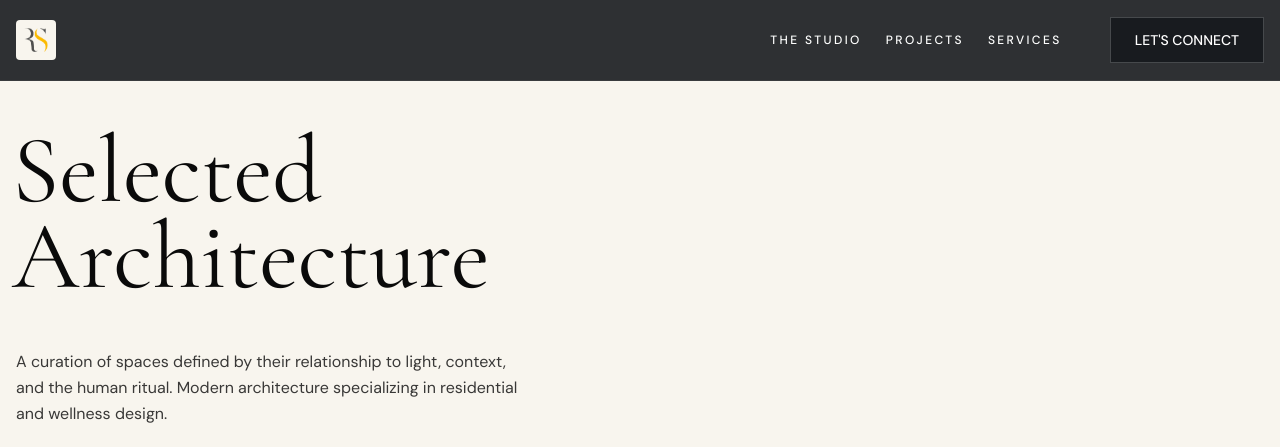
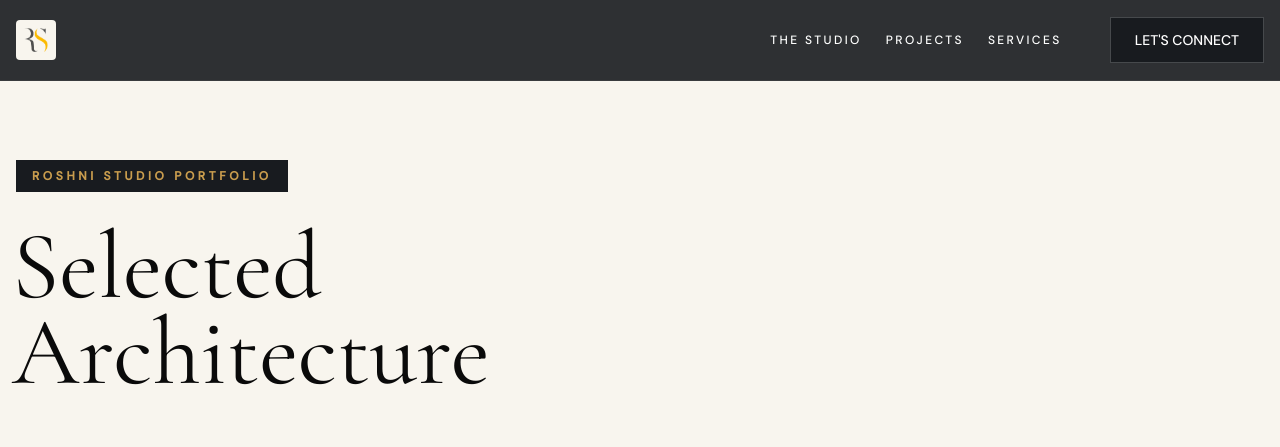
Before and after one commit to adixoo/roshnistudio, a Next.js app: page /projects in a window 1280 px wide. Shown: the top 447 px of the page. Built offline with nearby package versions, Linux system fonts and the light colour scheme.

Commit message:
fixed padding on pages

```diff
--- a/src/app/contact/_components/Hero.tsx
+++ b/src/app/contact/_components/Hero.tsx
@@ -2,11 +2,11 @@ import { Badge } from "@/components/ui/badge";
 
 export default function Hero() {
   return (
-    <section className="py-32 text-white">
+    <section className="py-32 pt-40 text-white">
       <div className="mx-auto flex max-w-7xl flex-col items-center gap-16 px-4 md:flex-row">
         <div className="w-full md:w-1/2">
           <Badge>Contact roshni studio</Badge>
-          <h1 className="text-charcoal mt-6 font-serif text-5xl leading-tight md:text-7xl">
+          <h1 className="text-charcoal mt-8 font-serif text-5xl leading-tight md:text-7xl">
             Let&apos;s shape what&apos;s next.
           </h1>
           {/* <p className="max-w-md text-lg leading-relaxed text-slate-400">
--- a/src/app/projects/page.tsx
+++ b/src/app/projects/page.tsx
@@ -1,5 +1,6 @@
 import { PiArrowUpRight } from "react-icons/pi";
 
+import { Badge } from "@/components/ui/badge";
 import type { Metadata } from "next";
 
 export const metadata: Metadata = {
@@ -61,10 +62,12 @@ export default function Projects() {
 
   return (
     <div className="bg-sand-50">
-      <div className="pt-32 pb-24">
+      <div className="pt-40 pb-24">
         <section className="mb-20">
           <div className="mx-auto max-w-7xl px-4">
-            <h1 className="-ml-1 font-serif text-6xl leading-[0.9] font-light md:text-8xl">
+            <Badge> roshni studio portfolio</Badge>
+
+            <h1 className="mt-8 -ml-1 font-serif text-6xl leading-[0.9] font-light md:text-8xl">
               Selected <br /> Architecture
             </h1>
             <div className="mt-12 flex flex-col justify-between gap-8 md:flex-row md:items-end">
--- a/src/app/services/_components/Hero.tsx
+++ b/src/app/services/_components/Hero.tsx
@@ -2,11 +2,11 @@ import { Badge } from "@/components/ui/badge";
 
 export default function Hero() {
   return (
-    <section className="relative overflow-hidden pt-32 pb-20 lg:pt-48 lg:pb-32">
+    <section className="relative overflow-hidden pt-32 pb-20 lg:pt-40 lg:pb-32">
       <div className="relative z-10 mx-auto max-w-7xl px-4">
         <div className="max-w-3xl">
           <Badge>Specialized Expertise</Badge>
-          <h1 className="text-charcoal mb-8 font-serif text-5xl leading-tight lg:text-7xl">
+          <h1 className="text-charcoal mt-8 mb-8 font-serif text-5xl leading-tight lg:text-7xl">
             Architectural services shaped around clarity, quality, and long-term
             value.
           </h1>
```
